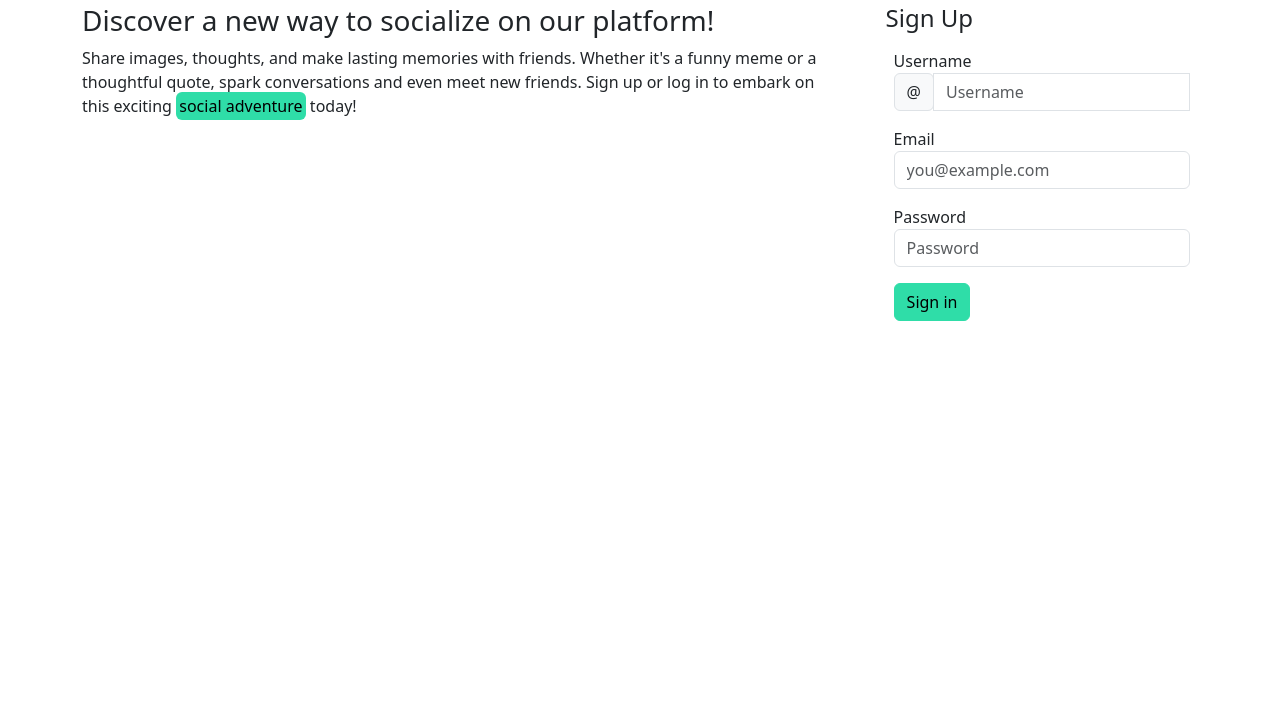
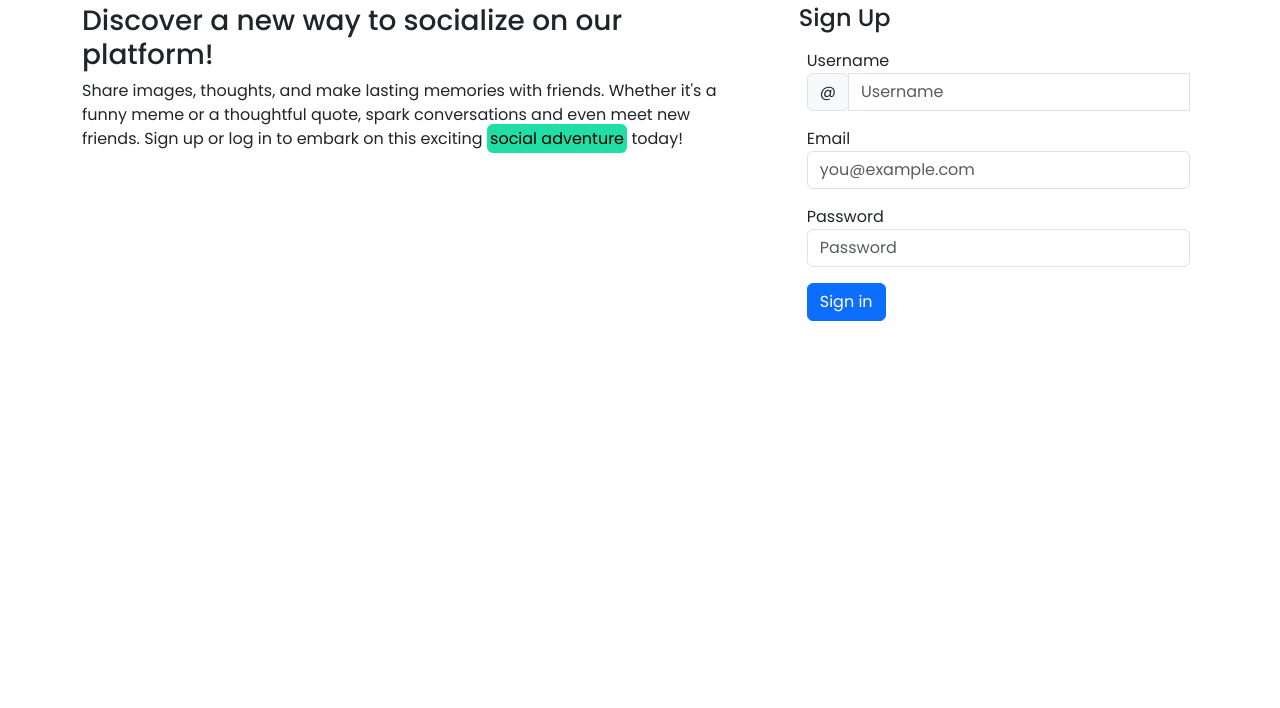
Before and after one commit to mariusrundereim/marius_css_frameworks_ca, a website: page index.html in a window 1280 px wide. Shown: the part 92-800 px from the top of the page. Drawn offline with nearby package versions, Linux system fonts and the light colour scheme.

Commit message:
change default fontfamily

```diff
--- a/index.html
+++ b/index.html
@@ -3,7 +3,7 @@
   <head>
     <meta charset="UTF-8" />
     <meta name="viewport" content="width=device-width, initial-scale=1.0" />
-    <title>CSS Frameworks</title>
+    <title>Twist</title>
     <link rel="stylesheet" href="./dist/css/main.css" />
     <script
       defer
--- a/src/scss/utils/_variables.scss
+++ b/src/scss/utils/_variables.scss
@@ -1,7 +1,15 @@
 @import "./icons";
 
-$primary: #2fdda8;
+@import url("https://fonts.googleapis.com/css2?family=Poppins:wght@100;200;300;400;500;600;700;800&display=swap");
+
+$font-family-sans-serif: "Poppins", sans-serif;
+
+@import "../../../node_modules/bootstrap/scss/bootstrap";
+
+// Colors
+$primary: #20dea5;
 $yellow-100: #fefefe;
 
+// Marking
 $mark-padding: 0.1875em 0.2em;
 $mark-bg: $primary;
```
Also changed, not shown: dist/css/main.css, 1 other file.
